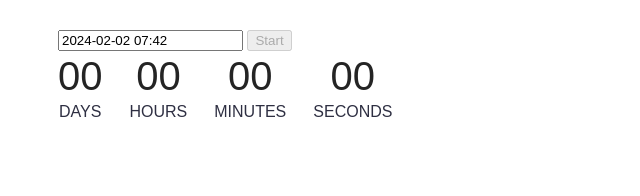
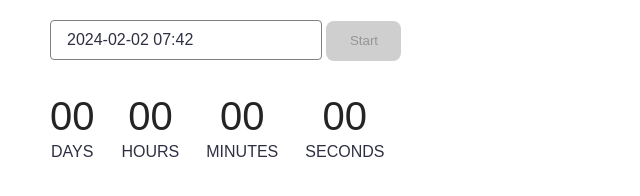
Before and after one commit to IhorDid/goit-js-hw-10, a website built with Vite: page src/01-timer.html in a window 1280 px wide. Shown: the whole page, without its empty margins (0-640 px from the left). Built offline with nearby package versions, Linux system fonts and the light colour scheme.

Commit message:
styles-timer

```diff
--- a/package.json
+++ b/package.json
@@ -16,6 +16,7 @@
   "license": "ISC",
   "dependencies": {
     "flatpickr": "^4.6.13",
+    "izitoast": "^1.4.0",
     "vite-plugin-full-reload": "^1.0.5",
     "vite-plugin-html-inject": "^1.0.1"
   }
--- a/src/01-timer.html
+++ b/src/01-timer.html
@@ -4,12 +4,12 @@
     <meta charset="UTF-8" />
     <meta http-equiv="X-UA-Compatible" content="IE=edge" />
     <meta name="viewport" content="width=device-width, initial-scale=1.0" />
-    <title>Document</title>
+    <title>Timer</title>
     <link rel="stylesheet" href="./css/styles.css" />
   </head>
   <body>
     <input type="text" id="datetime-picker" />
-    <button type="button" data-start>Start</button>
+    <button type="button" class="btn-timer" data-start>Start</button>
 
     <div class="timer">
       <div class="field">
--- a/src/css/reset.css
+++ b/src/css/reset.css
@@ -1,4 +1,10 @@
 /* Reset styles */
+* {
+  margin: 0;
+  padding: 0;
+  box-sizing: border-box;
+}
+
 h1,
 h2,
 h3,
@@ -37,9 +43,42 @@ img {
   max-width: 100%;
   height: auto;
 }
+
+#datetime-picker {
+  margin-bottom: 32px;
+  width: 272px;
+  height: 40px;
+  border: 1px solid rgb(128, 128, 128);
+  border-radius: 4px;
+  padding: 8px 0px 8px 16px;
+  color: rgb(46, 47, 66);
+  font-family: Montserrat, sans-serif;
+  font-size: 16px;
+  font-weight: 400;
+}
+
 .timer {
   display: flex;
   gap: 27px;
+}
+
+.btn-timer {
+  border-radius: 8px;
+  background: rgb(207, 207, 207);
+  width: 75px;
+  height: 40px;
+  padding: 8px 16px 8px 16px;
+  border: none;
+}
+
+.btn-timer:enabled {
+  background: rgb(78, 117, 255);
+  color: #fff;
+}
+
+.btn-timer:enabled:hover {
+  background: rgb(125, 151, 245);
+  color: #fff;
 }
 
 .field {
--- a/src/js/01-timer.js
+++ b/src/js/01-timer.js
@@ -1,5 +1,8 @@
 import flatpickr from 'flatpickr';
 import 'flatpickr/dist/flatpickr.min.css';
+
+import iziToast from 'izitoast';
+import 'izitoast/dist/css/iziToast.min.css';
 
 const dateTimePicker = document.querySelector('#datetime-picker');
 const startButton = document.querySelector('[data-start]');
@@ -27,7 +30,13 @@ flatpickr(dateTimePicker, {
       startButton.disabled = false;
     } else {
       startButton.disabled = true;
-      window.alert('Please choose a date in the future');
+      iziToast.show({
+        title: 'Error',
+        message: 'Please choose a date in the future',
+        position: 'topCenter',
+        backgroundColor: '#ff4d4d',
+        iconColor: '#ffffff',
+      });
     }
   },
 });
@@ -39,6 +48,7 @@ startButton.addEventListener('click', function () {
     dateTimePicker.disabled = true;
   }
 });
+
 function startTimer() {
   countdownInterval = setInterval(updateTimer, 1000);
 }
@@ -61,19 +71,16 @@ function updateTimer() {
 function addLeadingZero(value) {
   return String(value).padStart(2, '0');
 }
+
 function convertMs(difference) {
   const second = 1000;
   const minute = second * 60;
   const hour = minute * 60;
   const day = hour * 24;
 
-  // Remaining days
   const days = Math.floor(difference / day);
-  // Remaining hours
   const hours = Math.floor((difference % day) / hour);
-  // Remaining minutes
   const minutes = Math.floor(((difference % day) % hour) / minute);
-  // Remaining seconds
   const seconds = Math.floor((((difference % day) % hour) % minute) / second);
 
   return { days, hours, minutes, seconds };
```
Also changed, not shown: 1 other file.
